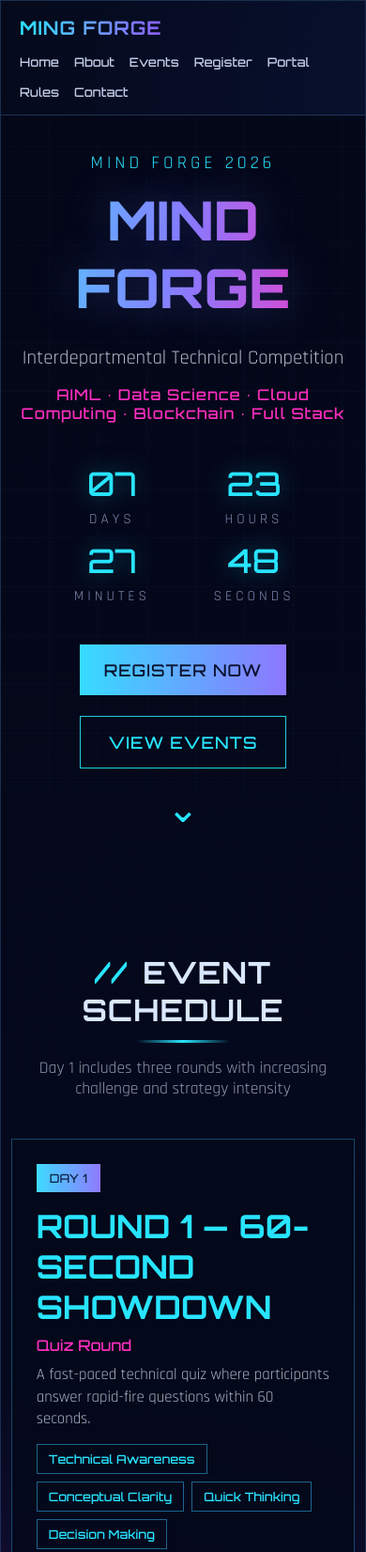
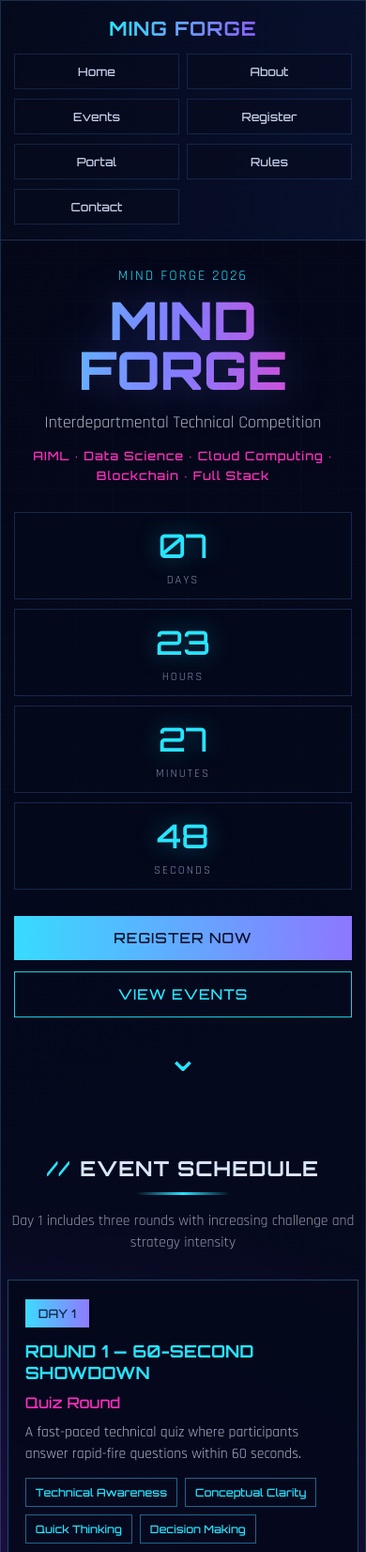
Before and after one commit to eshaansharma07/mindforge, a website: page index.html in a window 390 px wide. Shown: the top 1652 px of the page at 94% size. Drawn offline with Linux system fonts and the light colour scheme.

Commit message:
Improve mobile responsiveness across site

```diff
--- a/assets/styles.css
+++ b/assets/styles.css
@@ -872,6 +872,11 @@ input[type="checkbox"] {
 }
 
 @media (max-width: 860px) {
+  body::before {
+    background-size: 40px 40px;
+    opacity: 0.22;
+  }
+
   .schedule-track::before {
     display: none;
   }
@@ -893,7 +898,7 @@ input[type="checkbox"] {
   }
 
   .hero-main {
-    padding-top: 38px;
+    padding: 38px 18px 30px;
   }
 
   .presents {
@@ -901,8 +906,13 @@ input[type="checkbox"] {
     letter-spacing: 4px;
   }
 
+  .hero-sub {
+    margin-top: 18px;
+  }
+
   .hero-tags {
     font-size: 1rem;
+    line-height: 1.5;
   }
 
   .hero-logo-block {
@@ -923,6 +933,14 @@ input[type="checkbox"] {
   .member-cards {
     grid-template-columns: 1fr;
   }
+
+  .event-card h3 {
+    font-size: 1.6rem;
+  }
+
+  .rule h4 {
+    font-size: 1.35rem;
+  }
 }
 
 @media (max-width: 620px) {
@@ -934,22 +952,265 @@ input[type="checkbox"] {
 
   .nav {
     flex-direction: column;
-    align-items: flex-start;
+    align-items: stretch;
+    padding: 16px 14px;
+    gap: 14px;
+  }
+
+  .brand {
+    justify-content: center;
+    width: 100%;
+  }
+
+  .quick-brand {
+    font-size: 1.5rem;
+    text-align: center;
+  }
+
+  .nav-links {
+    width: 100%;
+    display: grid;
+    grid-template-columns: repeat(3, minmax(0, 1fr));
+    gap: 10px 8px;
+  }
+
+  .nav-links a {
+    display: block;
+    text-align: center;
+    padding: 10px 8px;
+    border: 1px solid rgba(84, 140, 230, 0.22);
+    background: rgba(6, 11, 29, 0.5);
+    font-size: 0.78rem;
   }
 
   .content {
     width: min(94vw, 94vw);
+    padding: 8px 0 40px;
   }
 
   .rules-grid {
     grid-template-columns: 1fr;
   }
 
+  .section-title {
+    margin: 46px 0 28px;
+  }
+
+  .section-title h2 {
+    font-size: clamp(1.55rem, 8vw, 2.3rem);
+    line-height: 1.12;
+  }
+
+  .section-title h2::before {
+    margin-right: 10px;
+  }
+
+  .section-title p {
+    font-size: 0.98rem;
+    line-height: 1.45;
+    padding: 0 4px;
+  }
+
+  .hero-main {
+    padding: 28px 14px 24px;
+  }
+
+  .presents {
+    font-size: 0.95rem;
+    letter-spacing: 3px;
+  }
+
+  .hero-title {
+    font-size: clamp(2.5rem, 16vw, 4.5rem);
+    line-height: 0.94;
+  }
+
+  .hero-sub {
+    margin: 18px 0 12px;
+    font-size: 1.12rem;
+    line-height: 1.35;
+  }
+
+  .hero-tags {
+    font-size: 0.88rem;
+    line-height: 1.65;
+  }
+
   .count-row {
-    gap: 12px;
+    gap: 10px;
+    margin-top: 28px;
   }
 
   .time-block {
-    min-width: 40%;
+    min-width: calc(50% - 8px);
+    padding: 12px 10px;
+    border: 1px solid rgba(84, 140, 230, 0.24);
+    background: rgba(5, 10, 28, 0.52);
+  }
+
+  .time-label {
+    letter-spacing: 2px;
+    font-size: 0.78rem;
+  }
+
+  .cta-row {
+    gap: 12px;
+    margin-top: 28px;
+  }
+
+  .btn,
+  .content .btn {
+    width: 100%;
+    min-width: 0;
+    padding: 14px 16px;
+    font-size: 0.95rem;
+  }
+
+  .event-card {
+    padding: 20px 18px 18px;
+  }
+
+  .event-card h3 {
+    font-size: 1.28rem;
+    line-height: 1.28;
+  }
+
+  .event-card p,
+  .rule p,
+  .item,
+  .status {
+    font-size: 0.98rem;
+    line-height: 1.45;
+  }
+
+  .tag-wrap span {
+    font-size: 0.72rem;
+    padding: 7px 10px;
+  }
+
+  .register-wrap,
+  .card,
+  .rule {
+    padding: 18px 16px;
+  }
+
+  .member-card {
+    padding: 16px 14px;
+  }
+
+  .member-card-title {
+    font-size: 0.9rem;
+    line-height: 1.4;
+  }
+
+  .input,
+  select,
+  textarea {
+    font-size: 1rem;
+    padding: 12px 12px;
+  }
+
+  .countdown {
+    font-size: 2.35rem;
+  }
+
+  .footer {
+    justify-content: center;
+    text-align: center;
+    padding-top: 16px;
+  }
+
+  .footer img {
+    height: 28px;
   }
 }
+
+@media (max-width: 420px) {
+  .loader-inner {
+    width: min(94vw, 94vw);
+    padding: 26px 12px 18px;
+  }
+
+  .loader-kicker {
+    gap: 8px;
+    padding: 8px 12px;
+    letter-spacing: 0.24em;
+    font-size: 0.7rem;
+  }
+
+  .loader-title {
+    font-size: clamp(2.2rem, 15vw, 3.2rem);
+  }
+
+  .loader-subtitle {
+    font-size: 0.84rem;
+    line-height: 1.5;
+  }
+
+  .loader-panel {
+    width: 100%;
+    margin-top: 28px;
+    padding: 20px 16px 18px;
+    border-radius: 22px;
+  }
+
+  .loader-meta {
+    flex-direction: column;
+    align-items: flex-start;
+    font-size: 0.78rem;
+    gap: 8px;
+  }
+
+  .loader-foot {
+    letter-spacing: 0.14em;
+    line-height: 1.5;
+  }
+
+  .nav-links {
+    grid-template-columns: repeat(2, minmax(0, 1fr));
+  }
+
+  .quick-brand {
+    font-size: 1.3rem;
+  }
+
+  .content {
+    width: min(96vw, 96vw);
+  }
+
+  .section-title h2 {
+    font-size: 1.38rem;
+  }
+
+  .presents {
+    letter-spacing: 2px;
+  }
+
+  .hero-title {
+    font-size: clamp(2.15rem, 15vw, 3.5rem);
+  }
+
+  .hero-tags {
+    font-size: 0.8rem;
+  }
+
+  .time-block {
+    min-width: 100%;
+  }
+
+  .event-card h3 {
+    font-size: 1.14rem;
+  }
+
+  .rule h4 {
+    font-size: 1.16rem;
+  }
+
+  .register-wrap,
+  .card,
+  .rule,
+  .member-card {
+    padding-left: 14px;
+    padding-right: 14px;
+  }
+}
```
